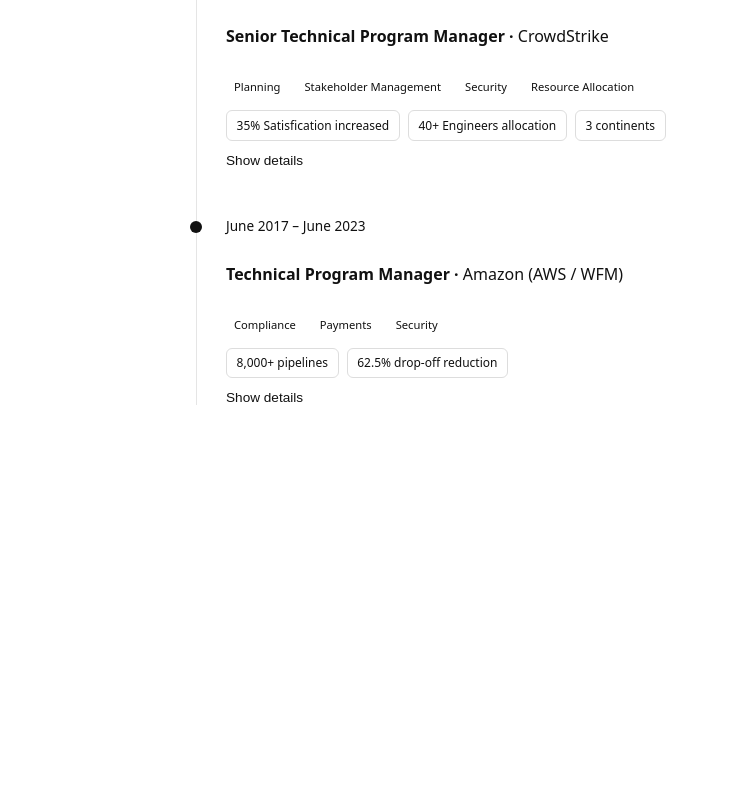
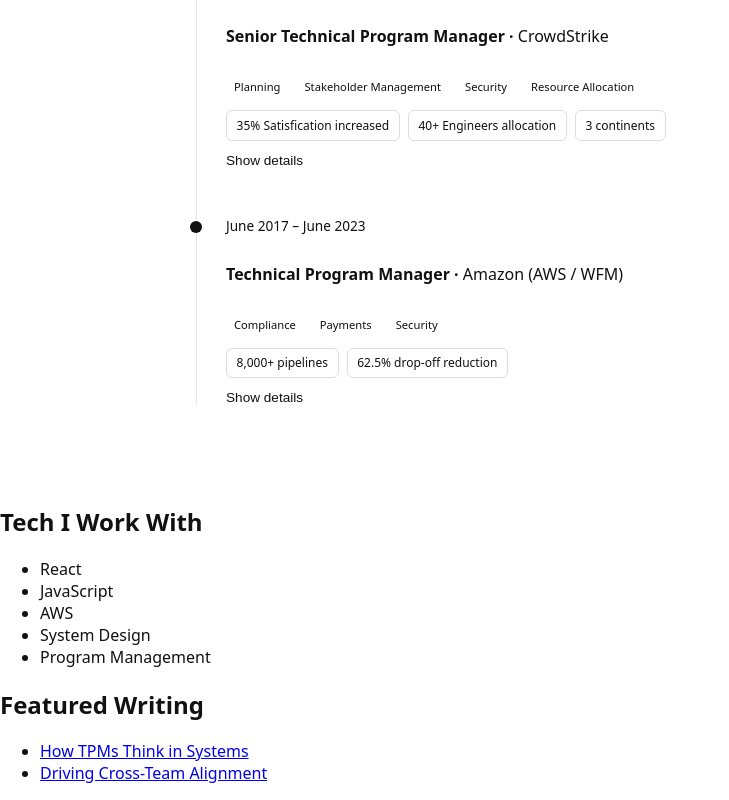
Before and after one commit to ashleybdsouza/ashleybdsouza.github.io, a React (Vite) app: page / in a window 1280 px wide. Shown: the part 990-1790 px from the top of the page, without its empty margins (0-729 px from the left). Before the commit the page ends 1475 px from the top, so only its background shows below. Built offline with nearby package versions, Linux system fonts and the light colour scheme.

Commit message:
Dark Mode- Smooth transitions

```diff
--- a/src/pages/Landing.jsx
+++ b/src/pages/Landing.jsx
@@ -4,11 +4,14 @@ import TechSection from "../components/landing/TechSection";
 import FeaturedPostsSection from "../components/landing/FeaturedPostsSection";
 
 export default function Landing() {
+
+
   return (
     <main>
       <AboutSection />
       <TimelineSection />
-
+      <TechSection />
+      <FeaturedPostsSection />
     </main>
   );
 }
--- a/src/styles/theme.css
+++ b/src/styles/theme.css
@@ -17,3 +17,25 @@ body.dark {
   --border: #2a2a2a;
   --accent: #ffffff;
 }
+
+* {
+  transition:
+    background-color 300ms ease,
+    color 300ms ease,
+    border-color 300ms ease,
+    box-shadow 300ms ease;
+}
+
+body, header, section, nav, main, footer, button, a, div {
+  transition:
+    background-color 300ms ease,
+    color 300ms ease,
+    border-color 300ms ease;
+}
+
+
+@media (prefers-reduced-motion: reduce) {
+  * {
+    transition: none !important;
+  }
+}
```
